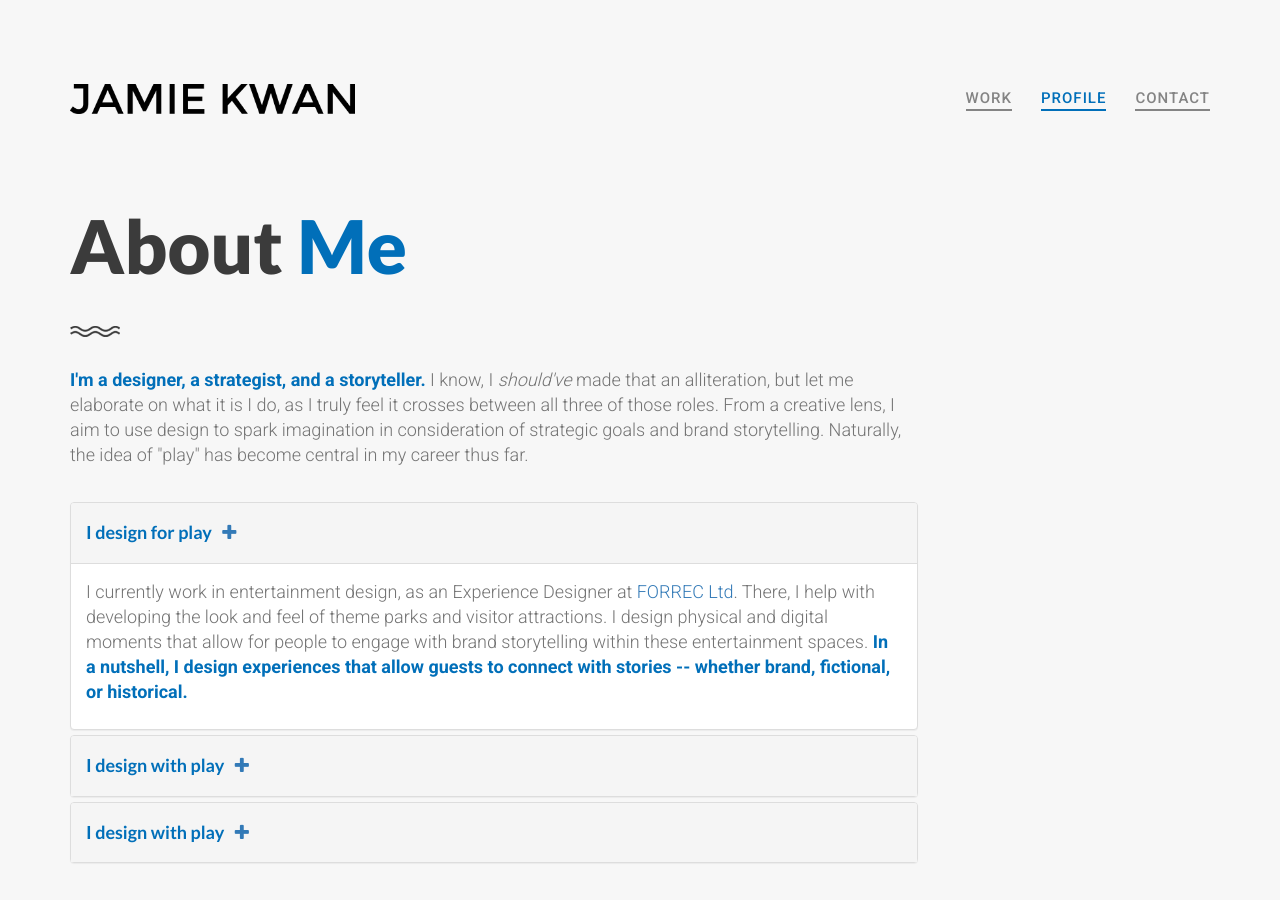
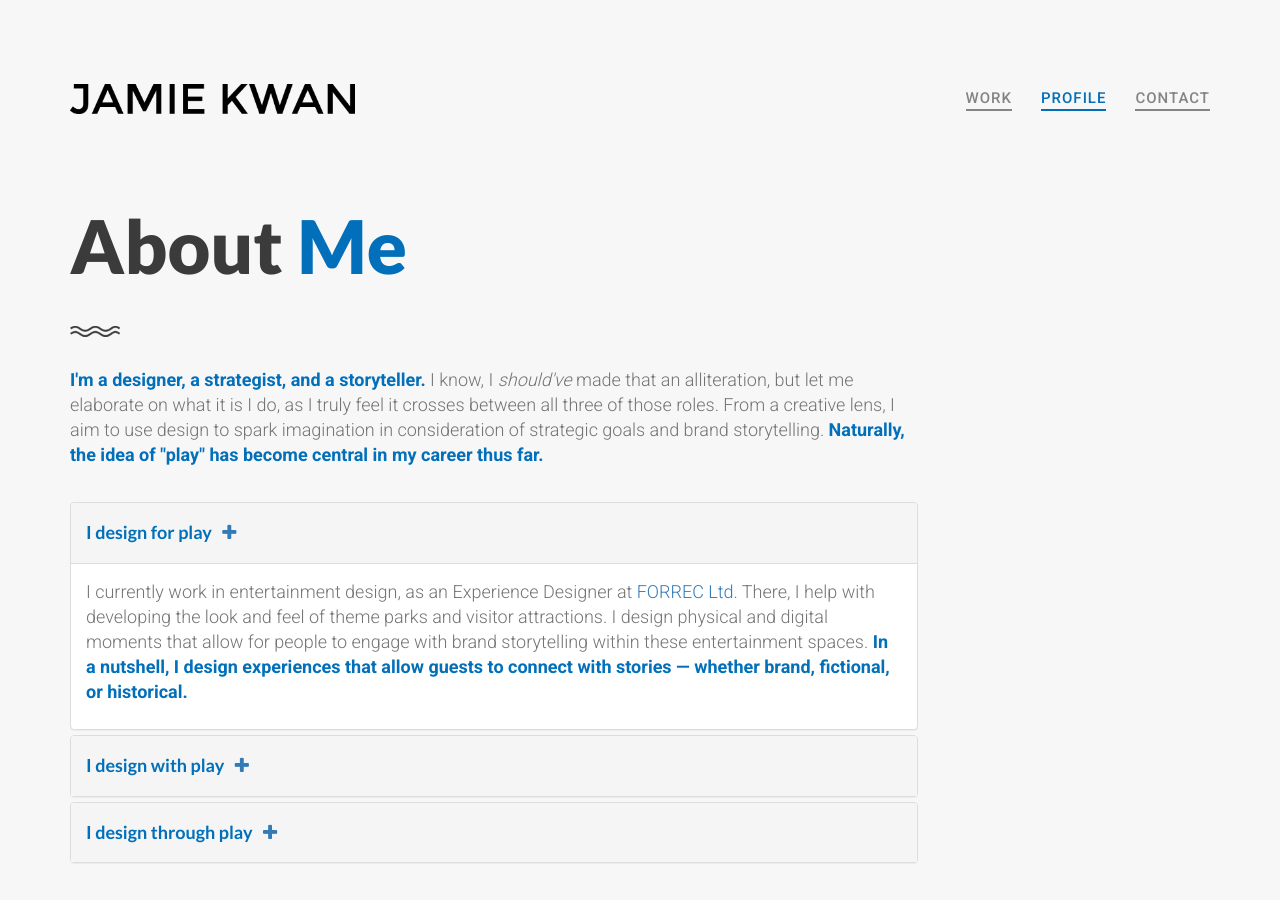
Before and after one commit to jmk91/jamiemkwan, a Jekyll site: the page profile.html, which Jekyll copies as it is, in a window 1280 px wide and 900 px high. Built offline with Jekyll 4.4.1, drawn with Linux system fonts in a browser that asks for light colours; nearby versions of some CDN libraries.

Commit message:
text edit

```diff
--- a/profile.html
+++ b/profile.html
@@ -104,7 +104,7 @@
                     <div class="col-xl-9 col-md-9 col-xs-12">
                         <h1>About<span class="theme-color"> Me</span></h1>
                         <img src="images/branding-border.png" alt="" class="heading-border">
-                        <p><b><span class="theme-color">I'm a designer, a strategist, and a storyteller.</span></b>  I know, I <i>should've</i> made that an alliteration, but let me elaborate on what it is I do, as I truly feel it crosses between all three of those roles. From a creative lens, I aim to use design to spark imagination in consideration of strategic goals and brand storytelling. Naturally, the idea of "play" has become central in my career thus far.</p>
+                        <p><b><span class="theme-color">I'm a designer, a strategist, and a storyteller.</span></b>  I know, I <i>should've</i> made that an alliteration, but let me elaborate on what it is I do, as I truly feel it crosses between all three of those roles. From a creative lens, I aim to use design to spark imagination in consideration of strategic goals and brand storytelling. <b><span class="theme-color">Naturally, the idea of "play" has become central in my career thus far.</span></b></p>
                         <br>
                         <div class="panel-group" id="accordion" role="tablist" aria-multiselectable="true">
 						  <div class="panel panel-default">
@@ -115,7 +115,7 @@
 						    </div>
 						    <div id="collapseOne" class="panel-collapse collapse in" role="tabpanel" aria-labelledby="headingOne">
 						      <div class="panel-body">
-						        <p>I currently work in entertainment design, as an Experience Designer at <a href="http://www.forrec.com" target="_blank">FORREC Ltd</a>. There, I help with developing the look and feel of theme parks and visitor attractions. I design physical and digital moments that allow for people to engage with brand storytelling within these entertainment spaces. <b><span class="theme-color">In a nutshell, I design experiences that allow guests to connect with stories -- whether brand, fictional, or historical.</span></b></p>
+						        <p>I currently work in entertainment design, as an Experience Designer at <a href="http://www.forrec.com" target="_blank">FORREC Ltd</a>. There, I help with developing the look and feel of theme parks and visitor attractions. I design physical and digital moments that allow for people to engage with brand storytelling within these entertainment spaces. <b><span class="theme-color">In a nutshell, I design experiences that allow guests to connect with stories &mdash; whether brand, fictional, or historical.</span></b></p>
 						      </div>
 						    </div>
 						  </div>
@@ -127,19 +127,19 @@
 						    </div>
 						    <div id="collapseTwo" class="panel-collapse collapse" role="tabpanel" aria-labelledby="headingTwo">
 						      <div class="panel-body">
-						        I'm a big believer in the power of play in unlocking innovation and seeing pain points within the community and the industry in a different light. For this reason, I co-lead Studio Bud: a creative initiative that engages Gen Z youth in design sprint workshops. I facilitate groups of youth to tackle challenges brands and non-profits face in telling their stories. I mean, who better to design with play than actual kids?
+						        <p>I'm a big believer in the power of play in unlocking innovation and seeing pain points within the community and the industry in a different light. For this reason, I co-lead Studio Bud: a creative initiative that engages Gen Z youth in design sprint workshops. I facilitate groups of youth to tackle challenges brands and non-profits face in telling their stories. I mean, who better to design with play than actual kids?</p>
 						      </div>
 						    </div>
 						  </div>
 						  <div class="panel panel-default">
 						    <div class="panel-heading" role="tab" id="headingThree">
 						      <h4>
-						        <a class="collapsed" role="button" data-toggle="collapse" data-parent="#accordion" href="#collapseThree" aria-expanded="false" aria-controls="collapseThree"><b><span class="theme-color">I design with play</span></b>&nbsp;&nbsp;&nbsp;<i class="fa fa-plus" aria-hidden="true"></i></a>
+						        <a class="collapsed" role="button" data-toggle="collapse" data-parent="#accordion" href="#collapseThree" aria-expanded="false" aria-controls="collapseThree"><b><span class="theme-color">I design through play</span></b>&nbsp;&nbsp;&nbsp;<i class="fa fa-plus" aria-hidden="true"></i></a>
 						      </h4>
 						    </div>
 						    <div id="collapseThree" class="panel-collapse collapse" role="tabpanel" aria-labelledby="headingThree">
 						      <div class="panel-body">
-						        Anim pariatur cliche reprehenderit, enim eiusmod high life accusamus terry richardson ad squid. 3 wolf moon officia aute, non cupidatat skateboard dolor brunch. Food truck quinoa nesciunt laborum eiusmod. Brunch 3 wolf moon tempor, sunt aliqua put a bird on it squid single-origin coffee nulla assumenda shoreditch et. Nihil anim keffiyeh helvetica, craft beer labore wes anderson cred nesciunt sapiente ea proident. Ad vegan excepteur butcher vice lomo. Leggings occaecat craft beer farm-to-table, raw denim aesthetic synth nesciunt you probably haven't heard of them accusamus labore sustainable VHS.
+						        <p>Anim pariatur cliche reprehenderit, enim eiusmod high life accusamus terry richardson ad squid. 3 wolf moon officia aute, non cupidatat skateboard dolor brunch. Food truck quinoa nesciunt laborum eiusmod. Brunch 3 wolf moon tempor, sunt aliqua put a bird on it squid single-origin coffee nulla assumenda shoreditch et. Nihil anim keffiyeh helvetica, craft beer labore wes anderson cred nesciunt sapiente ea proident. Ad vegan excepteur butcher vice lomo. Leggings occaecat craft beer farm-to-table, raw denim aesthetic synth nesciunt you probably haven't heard of them accusamus labore sustainable VHS.</p>
 						      </div>
 						    </div>
 						  </div>
@@ -149,9 +149,14 @@
             </div>
         </div>
         <div class="container">
-            <div class="row">
+            <div class="row" id="desktop-only">
                 <div class="col-md-12">
                     <div class="about-fullimg fixed-bg" data-background="assets/jkwan.jpg" data-stellar-background-ratio="0.5"></div>
+                </div>
+            </div>
+            <div class="row featureimg-mobile" id="mobile-only">
+                <div class="col-xl-12 col-m-12 col-sm-12 col-xs-12">
+                    <img src="assets/jkwan.jpg" class="img-responsive" vspace="50">
                 </div>
             </div>
         </div>
```
